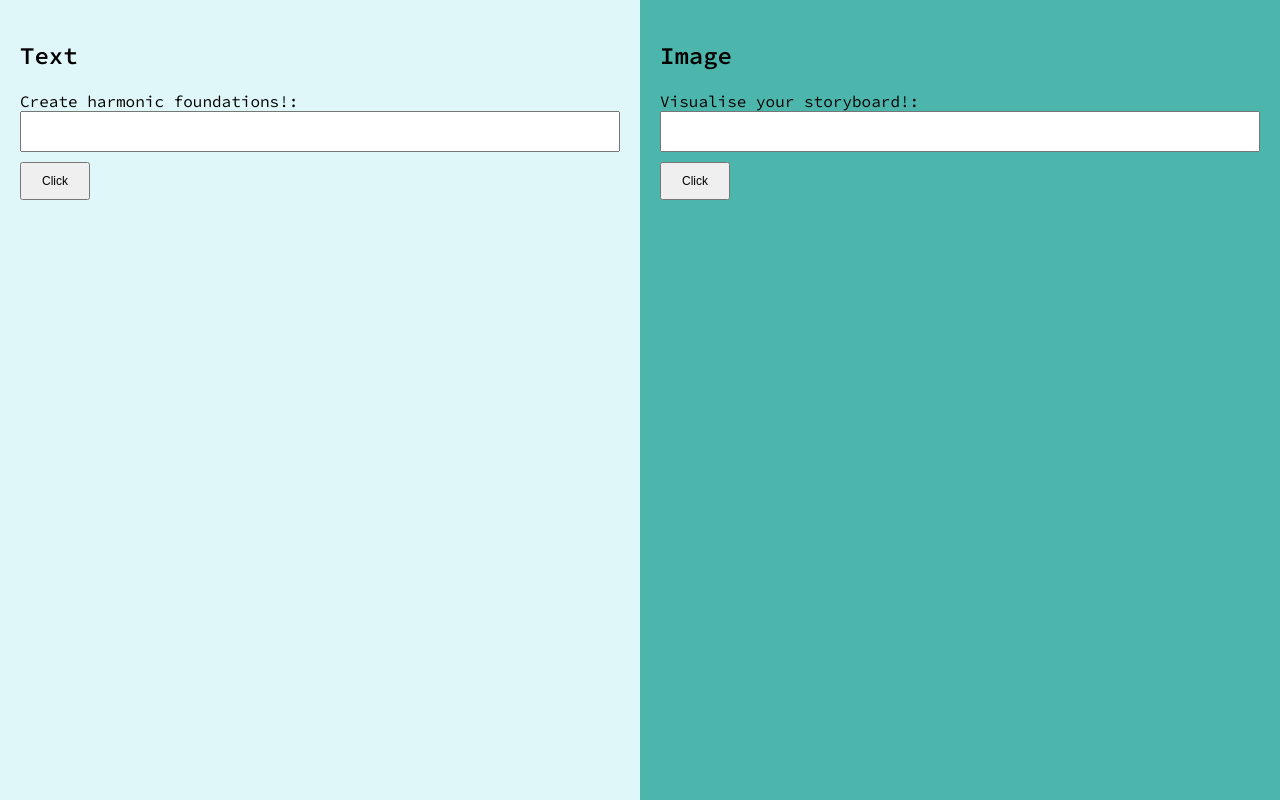
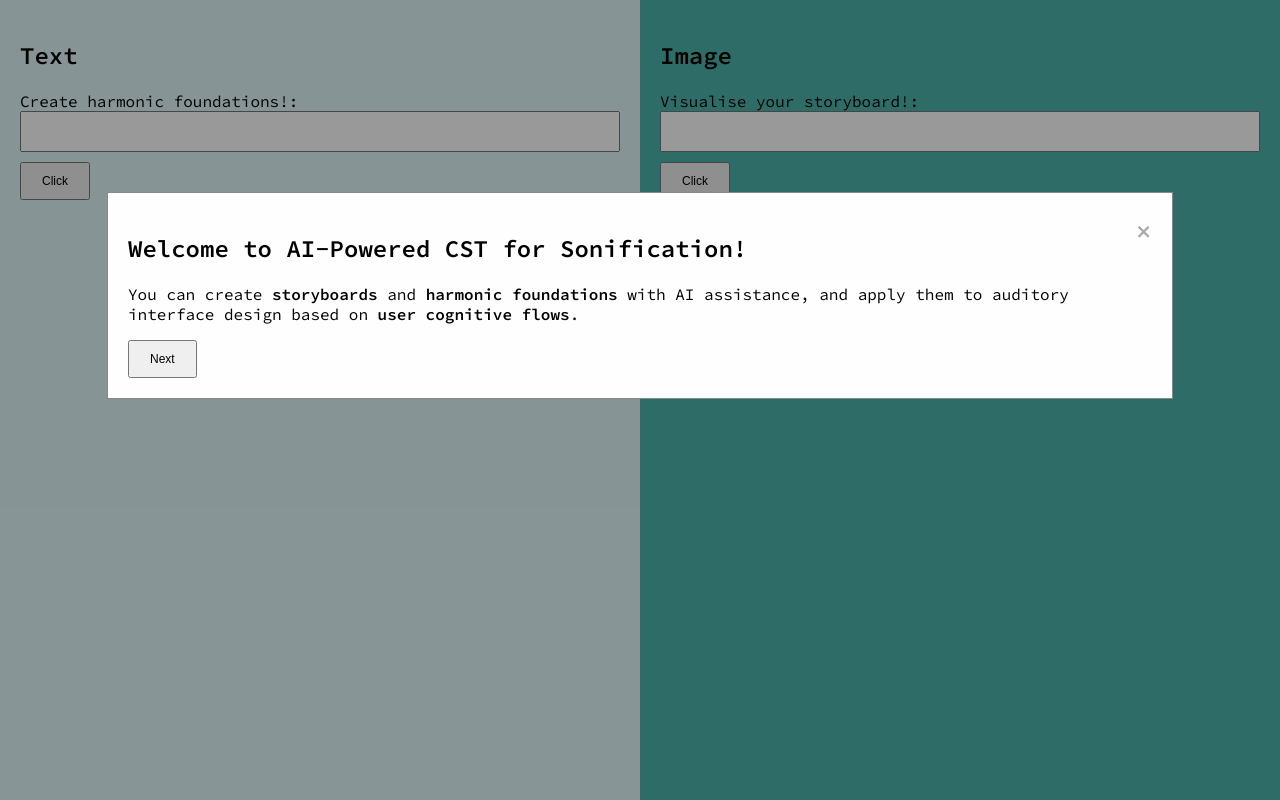
Before and after one commit to Yorkcla/AI-powered-CST-for-sound-design, a website: page public/index.html in a window 1280 px wide. Drawn offline with Linux system fonts and the light colour scheme.

Commit message:
first draft done

```diff
--- a/public/index.html
+++ b/public/index.html
@@ -4,8 +4,8 @@
     <meta charset="UTF-8">
     <meta name="viewport" content="width=device-width, initial-scale=1.0">
     <title>AI-Powered CST for Sonification</title>
-    <link rel="stylesheet" href="https://fonts.googleapis.com/css2?family=Source+Code+Pro:wght@400;600&display=swap"> <!-- Link to Source Code Pro -->
-    <link rel="stylesheet" href="styles.css"> <!-- Link to external CSS file -->
+    <link rel="stylesheet" href="https://fonts.googleapis.com/css2?family=Source+Code+Pro:wght@400;600&display=swap">
+    <link rel="stylesheet" href="styles.css">
 </head>
 <body>
     <div class="container">
@@ -28,6 +28,39 @@
             <div id="image-result"></div>
         </div>
     </div>
+
+    <!-- Onboarding Modal -->
+    <div id="onboarding-modal" class="modal">
+        <div class="modal-content">
+            <span class="close-btn">&times;</span>
+            <div id="onboarding-steps">
+                <div class="step">
+                    <h2>Welcome to AI-Powered CST for Sonification!</h2>
+                    <p>You can create <strong>storyboards</strong> and <strong>harmonic foundations</strong> with AI assistance, and apply them to auditory interface design based on <strong>user cognitive flows</strong>.</p>
+                    <button class="next-btn">Next</button>
+                </div>
+                <div class="step">
+                    <h2>Step 1: Visualise Your Storyboard</h2>
+                    <p>Create a storyboard depicting scenarios where you design progressive auditory interfaces with AI-generated text and image outputs!</p>
+                    <button class="prev-btn">Previous</button>
+                    <button class="next-btn">Next</button>
+                </div>
+                <div class="step">
+                    <h2>Step 2: Create Harmonic Foundations</h2>
+                    <p>Develop a harmonic progression as the foundation for your progressive auditory interface design with AI-generated text assistance!</p>
+                    <button class="prev-btn">Previous</button>
+                    <button class="next-btn">Next</button>
+                </div>
+                <div class="step">
+                    <h2>Step 3: Apply the chosen harmonic progression to your storyboard</h2>
+                    <p>Apply harmonic chords to each step of the storyboard according to the cognitive flow of the user!</p>
+                    <button class="prev-btn">Previous</button>
+                    <button class="finish-btn">Finish</button>
+                </div>
+            </div>
+        </div>
+    </div>
+
     <script src="script.js"></script>
 </body>
 </html>
--- a/public/script.js
+++ b/public/script.js
@@ -1,3 +1,51 @@
+document.addEventListener('DOMContentLoaded', function () {
+    const modal = document.getElementById('onboarding-modal');
+    const closeBtn = document.querySelector('.close-btn');
+    const nextBtns = document.querySelectorAll('.next-btn');
+    const prevBtns = document.querySelectorAll('.prev-btn');
+    const finishBtn = document.querySelector('.finish-btn');
+    const steps = document.querySelectorAll('.step');
+    let currentStep = 0;
+
+    function showStep(step) {
+        steps.forEach((el, index) => {
+            el.style.display = index === step ? 'block' : 'none';
+        });
+    }
+
+    function nextStep() {
+        if (currentStep < steps.length - 1) {
+            currentStep++;
+            showStep(currentStep);
+        }
+    }
+
+    function prevStep() {
+        if (currentStep > 0) {
+            currentStep--;
+            showStep(currentStep);
+        }
+    }
+
+    closeBtn.addEventListener('click', () => {
+        modal.style.display = 'none';
+    });
+
+    nextBtns.forEach(btn => {
+        btn.addEventListener('click', nextStep);
+    });
+
+    prevBtns.forEach(btn => {
+        btn.addEventListener('click', prevStep);
+    });
+
+    finishBtn.addEventListener('click', () => {
+        modal.style.display = 'none';
+    });
+
+    showStep(currentStep);
+    modal.style.display = 'block';
+
     document.getElementById('text-form').addEventListener('submit', async (event) => {
         event.preventDefault();
         const prompt = document.getElementById('text-prompt').value;
@@ -16,6 +64,7 @@ document.getElementById('text-form').addEventListener('submit', async (event) =>
             }
 
             const data = await response.json();
+            console.log('Text generation response:', data);
 
             // Extract the result sentence
             const resultSentence = data.choices[0].message.content;
@@ -50,12 +99,15 @@ document.getElementById('image-form').addEventListener('submit', async (event) =
             }
 
             const data = await response.json();
+            console.log('Image generation response:', data);
+
             const imgUrl = data.data[0].url;
             document.getElementById('image-result').innerHTML = `<img src="${imgUrl}" alt="Generated Image" />`;
 
             // Clear the image prompt input field
             document.getElementById('image-prompt').value = '';
         } catch (error) {
+            console.error('Error:', error);
             document.getElementById('image-result').textContent = 'Error: ' + error.message;
         }
     });
@@ -69,3 +121,4 @@ function appendMessage(role, content) {
         chatHistory.appendChild(messageDiv);
         chatHistory.scrollTop = chatHistory.scrollHeight; // Auto-scroll to the bottom
     }
+});
--- a/public/styles.css
+++ b/public/styles.css
@@ -78,3 +78,43 @@ button {
 #image-result {
   margin-top: 10px; /* Add space between button and generated image */
 }
+
+/* Modal Styling */
+.modal {
+    display: none;
+    position: fixed;
+    z-index: 1;
+    left: 0;
+    top: 0;
+    width: 100%;
+    height: 100%;
+    overflow: auto;
+    background-color: rgb(0,0,0);
+    background-color: rgba(0,0,0,0.4);
+}
+
+.modal-content {
+    background-color: #fefefe;
+    margin: 15% auto;
+    padding: 20px;
+    border: 1px solid #888;
+    width: 80%;
+}
+
+.close-btn {
+    color: #aaa;
+    float: right;
+    font-size: 28px;
+    font-weight: bold;
+}
+
+.close-btn:hover,
+.close-btn:focus {
+    color: black;
+    text-decoration: none;
+    cursor: pointer;
+}
+
+#onboarding-steps .step {
+    display: none;
+}
```
Lines whose indentation alone changed are shown as unchanged.
